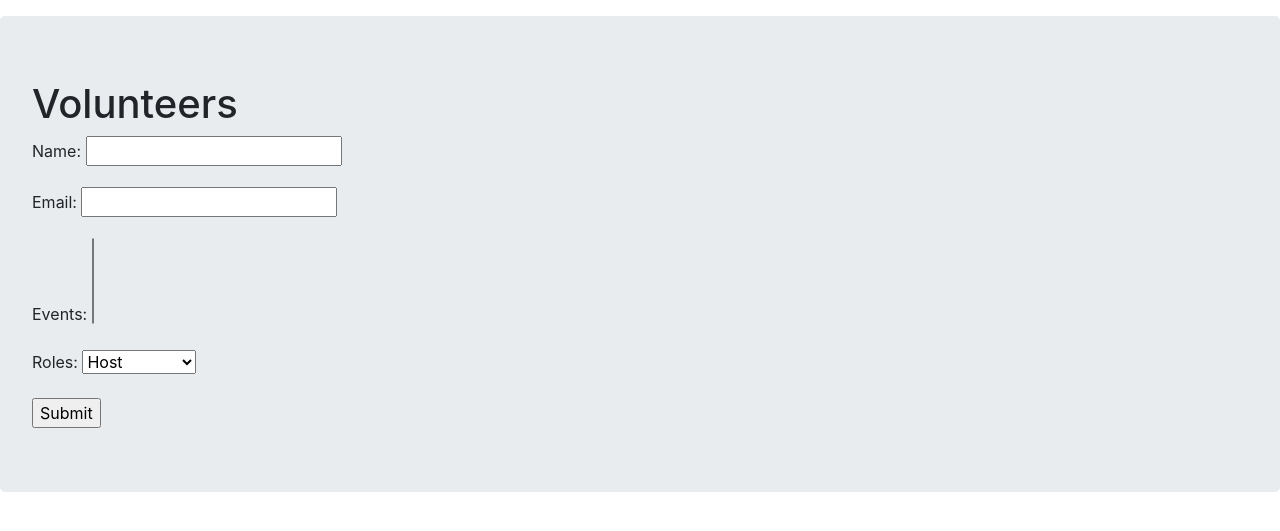
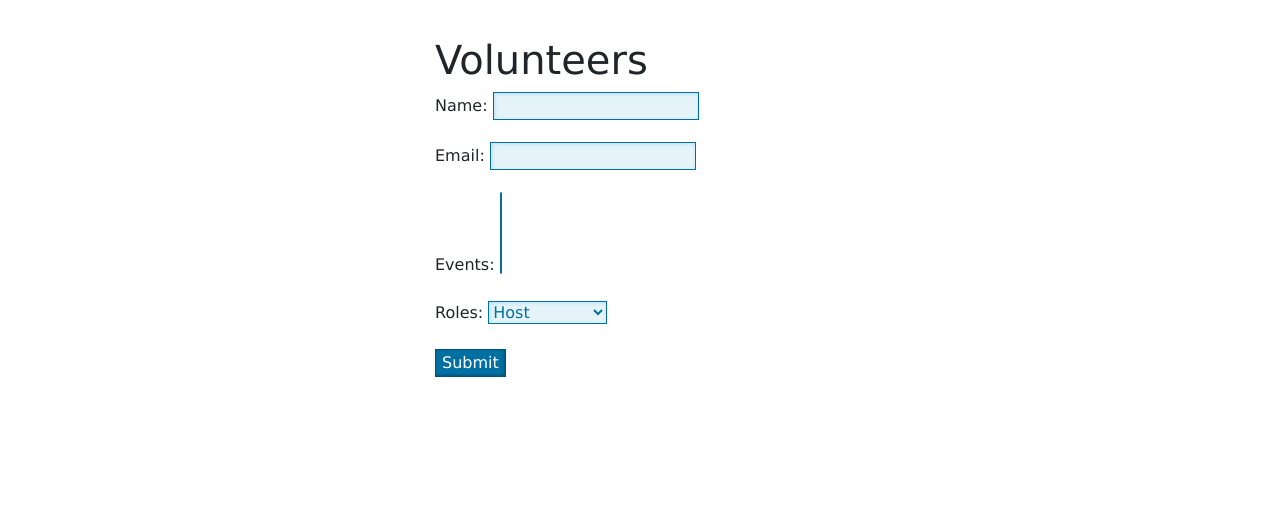
Before and after one commit to cfgdelaware23/Team-10, a Django app: page /volunteer/ in a window 1280 px wide. Shown: the part 57-588 px from the top of the page. Run offline with Django 4.2, Linux system fonts and the light colour scheme; data that the repository does not hold is empty; some libraries are stand-ins or nearby versions.

Commit message:
Modified volunteer registration

```diff
--- a/ACBproject/myapp/templates/register_volunteer.html
+++ b/ACBproject/myapp/templates/register_volunteer.html
@@ -2,7 +2,7 @@
 
 {% block content %}
 
-<div class="jumbotron">
+<div class="form-style-3">
     <h1>Volunteers</h1>
     <form action="" method="post">
         {% csrf_token %}
```
